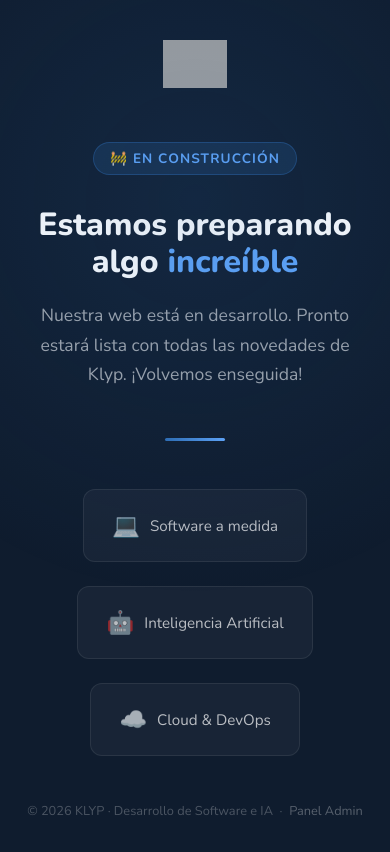
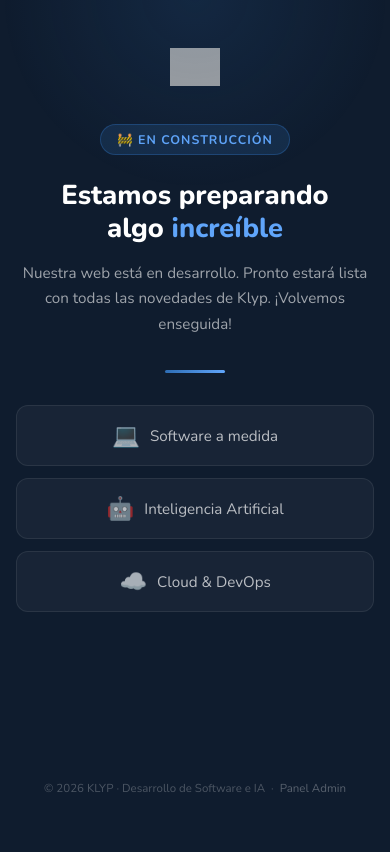
Before and after one commit to nicolascegarra-del/KLYP.ES, a PHP site: page /mantenimiento.php in a window 390 px wide. After the commit the page ends 792 px from the top, so only its background shows below. Run offline with PHP 8.4, Linux system fonts and the light colour scheme; grey boxes are pictures that could not be loaded.

Commit message:
fix: preserve admin config on deploy and make maintenance page responsive
- docker-entrypoint.sh: split init.sql execution into DDL (always) and
  seed INSERTs (only when configuracion table is empty), so existing
  admin panel settings are never overwritten on redeployment
- mantenimiento.php: fix mobile/tablet layout — overflow-x, bg-glow
  clamped to viewport, footer removed from fixed position, features
  stack to full-width columns on mobile, responsive typography/spacing

Co-Authored-By: Claude Sonnet 4.6 <noreply@anthropic.com>

```diff
--- a/mantenimiento.php
+++ b/mantenimiento.php
@@ -18,8 +18,8 @@
             align-items: center;
             justify-content: center;
             text-align: center;
-            padding: 40px 20px;
-            overflow: hidden;
+            padding: 40px 20px 80px;
+            overflow-x: hidden;
         }
 
         .bg-glow {
@@ -27,8 +27,8 @@
             top: -200px;
             left: 50%;
             transform: translateX(-50%);
-            width: 800px;
-            height: 800px;
+            width: min(800px, 100vw);
+            height: min(800px, 100vw);
             background: radial-gradient(circle, rgba(46,109,180,0.15) 0%, transparent 70%);
             pointer-events: none;
         }
@@ -38,6 +38,8 @@
         }
         .logo img {
             height: 48px;
+            max-width: 180px;
+            width: auto;
         }
 
         .badge {
@@ -57,9 +59,9 @@
         }
 
         h1 {
-            font-size: clamp(2rem, 5vw, 3.5rem);
+            font-size: clamp(1.75rem, 5vw, 3.5rem);
             font-weight: 800;
-            line-height: 1.15;
+            line-height: 1.2;
             margin-bottom: 20px;
             color: #fff;
         }
@@ -68,11 +70,12 @@
         }
 
         p {
-            font-size: 1.1rem;
+            font-size: clamp(0.95rem, 2.5vw, 1.1rem);
             color: rgba(255,255,255,0.6);
             max-width: 480px;
             line-height: 1.7;
             margin-bottom: 48px;
+            padding: 0 4px;
         }
 
         .divider {
@@ -85,31 +88,92 @@
 
         .features {
             display: flex;
-            gap: 24px;
+            gap: 16px;
             flex-wrap: wrap;
             justify-content: center;
             margin-bottom: 56px;
+            width: 100%;
+            max-width: 720px;
         }
         .feature {
             background: rgba(255,255,255,0.04);
             border: 1px solid rgba(255,255,255,0.08);
             border-radius: 12px;
-            padding: 20px 28px;
+            padding: 16px 24px;
             font-size: 0.95rem;
             color: rgba(255,255,255,0.7);
             display: flex;
             align-items: center;
+            justify-content: center;
             gap: 10px;
+            flex: 1 1 160px;
         }
         .feature-icon {
             font-size: 1.4rem;
+            flex-shrink: 0;
         }
 
         footer {
             font-size: 0.8rem;
             color: rgba(255,255,255,0.25);
-            position: fixed;
-            bottom: 24px;
+            margin-top: auto;
+            padding-top: 32px;
+        }
+
+        @media (max-width: 480px) {
+            body {
+                padding: 32px 16px 48px;
+                justify-content: flex-start;
+                padding-top: 48px;
+            }
+            .logo {
+                margin-bottom: 32px;
+            }
+            .logo img {
+                height: 38px;
+                max-width: 140px;
+            }
+            .badge {
+                font-size: 0.78rem;
+                margin-bottom: 24px;
+            }
+            h1 {
+                font-size: clamp(1.5rem, 7vw, 2.2rem);
+                margin-bottom: 16px;
+            }
+            p {
+                margin-bottom: 32px;
+            }
+            .divider {
+                margin-bottom: 32px;
+            }
+            .features {
+                flex-direction: column;
+                align-items: stretch;
+                gap: 12px;
+                margin-bottom: 40px;
+            }
+            .feature {
+                flex: none;
+                width: 100%;
+                padding: 14px 20px;
+            }
+            footer {
+                font-size: 0.72rem;
+                padding-top: 24px;
+            }
+        }
+
+        @media (min-width: 481px) and (max-width: 768px) {
+            body {
+                padding: 40px 24px 60px;
+            }
+            .features {
+                gap: 14px;
+            }
+            .feature {
+                flex: 1 1 40%;
+            }
         }
     </style>
 </head>
```
Also changed, not shown: 1 other file.
